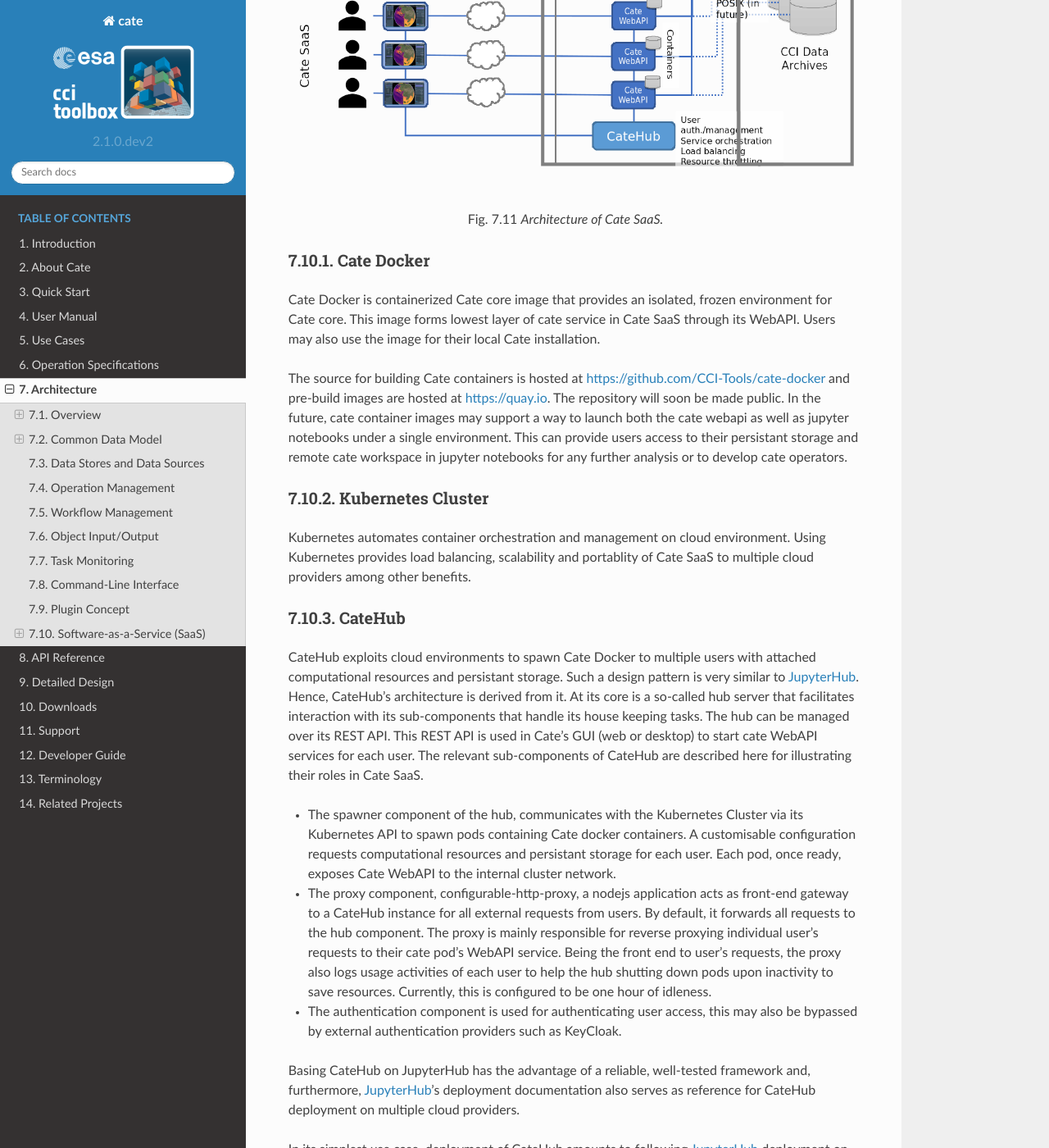
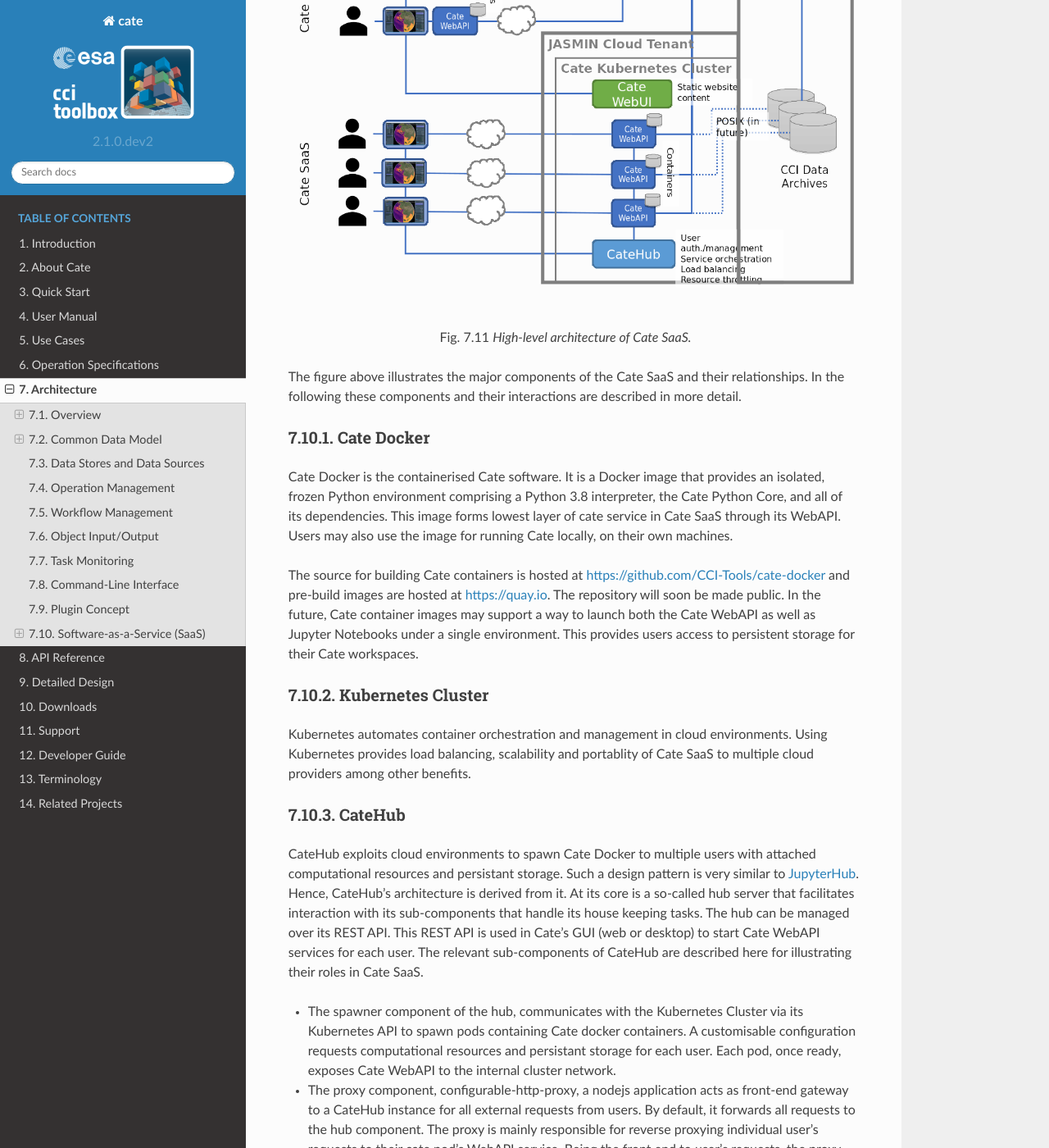
Before and after one commit to CCI-Tools/cate, a Sphinx documentation site: the page built from docs/source/architecture.rst, in a window 1280 px wide and 1400 px high, scrolled down 14141 px. Shown: the whole window at 82% size. Built offline with Sphinx 7.4.7 and the Read the Docs theme 2.0.0, drawn with Linux system fonts in a browser that asks for light colours; some of the changed text lies outside the part shown.

Commit message:
updated docs

```diff
--- a/docs/source/architecture.rst
+++ b/docs/source/architecture.rst
@@ -532,44 +532,54 @@
 
 Software-as-a-Service (SaaS)
 ============================
-This section describes components and architecture of Cate SaaS. This might serve as reference for Cate SaaS deployments
-on various cloud providers.
 
+Cate Software-as-a-Service (SaaS) has been designed to deliver Cate software instances
+to users, so they do not need to install and configure the software on their own.
 
-The following schematic illustrates interaction of various SaaS components.
+Cate SaaS does this by providing individual Cate service instances to logged-in users.
+These instances serve as backends for the Cate GUI (access via the Cate CLI
+will follow soon). The Cate GUI can now be accessed via a dedicated URL in an
+internet browser (*Cate WebUI*) or traditionally installed as a desktop
+application (*Cate Desktop*).
+
+The design of the Cate SaaS and the utilized software components makes it independent
+of the cloud providers. Cate SaaS tenants may be deployed on AWS, GCP, OTC,
+or any ESA DIAS.
+
 
 .. figure:: _static/figures/catehub_components.png
    :align: center
 
-   Architecture of Cate SaaS.
+   High-level architecture of Cate SaaS.
 
+The figure above illustrates the major components of the Cate SaaS and their relationships.
+In the following these components and their interactions are described in more detail.
 
 Cate Docker
 -----------
-Cate Docker is containerized Cate core image that provides an isolated, frozen environment for Cate core.
-This image forms lowest layer of cate service in Cate SaaS through its WebAPI. Users may also use the image for their
-local Cate installation.
+Cate Docker is the containerised Cate software. It is a Docker image that provides an isolated, frozen Python
+environment comprising a Python 3.8 interpreter, the Cate Python Core, and all of its dependencies.
+This image forms lowest layer of cate service in Cate SaaS through its WebAPI. Users may also use
+the image for running Cate locally, on their own machines.
 
 The source for building Cate containers is hosted at https://github.com/CCI-Tools/cate-docker and pre-build images are
 hosted at `https://quay.io <https://quay.io/bcdev/cate-webapi/>`_. The repository will soon be made public.
-In the future, cate container images may support a way to launch both the cate webapi as well as jupyter notebooks under
-a single environment. This can provide users access to their persistant storage and remote cate workspace in jupyter
-notebooks for any further analysis or to develop cate operators.
-
+In the future, Cate container images may support a way to launch both the Cate WebAPI as well as Jupyter Notebooks
+under a single environment. This provides users access to persistent storage for their Cate workspaces.
 
 Kubernetes Cluster
 ------------------
-Kubernetes automates container orchestration and management on cloud environment. Using Kubernetes provides load
+Kubernetes automates container orchestration and management in cloud environments. Using Kubernetes provides load
 balancing, scalability and portablity of Cate SaaS to multiple cloud providers among other benefits.
-
 
 CateHub
 -------
 CateHub exploits cloud environments to spawn Cate Docker to multiple users with attached computational resources and
-persistant storage. Such a design pattern is very similar to JupyterHub_. Hence, CateHub's architecture is derived from it.
-At its core is a so-called hub server that facilitates interaction with its sub-components that handle its house keeping tasks.
-The hub can be managed over its REST API. This REST API is used in Cate's GUI (web or desktop) to start cate WebAPI
-services for each user. The relevant sub-components of CateHub are described here for illustrating their roles in Cate SaaS.
+persistant storage. Such a design pattern is very similar to JupyterHub_. Hence, CateHub's architecture is derived
+from it. At its core is a so-called hub server that facilitates interaction with its sub-components that handle
+its house keeping tasks. The hub can be managed over its REST API. This REST API is used in Cate's GUI (web or desktop)
+to start Cate WebAPI services for each user. The relevant sub-components of CateHub are described here for
+illustrating their roles in Cate SaaS.
 
 - The spawner component of the hub, communicates with the Kubernetes Cluster via its Kubernetes API to spawn pods
   containing Cate docker containers. A customisable configuration requests computational resources and persistant storage
@@ -653,14 +663,16 @@
 
    Cate SaaS Component Interactions.
 
-The Cate SaaS comprises of four components: The Cate GUI, an authorisation layer, the CateHub, and the Cate Web API.
-The Cate GUI is the most visible component from the user's perspective. The Cate GUI is started by the user either by using
-a web representation of the Cate GUI or as an electron desktop application. The Cate GUI enables the user to spawn a Cate
-Web API "owned" by the user. Hence, authentication and authorisation is needed prior to the Web API's launch in order
-to ensure that teh user gets his or her own instance of the Cate Web API service. The CateHub component handles
-user authentication and authorization as well as spawning of the Cate Web API. However, once the Cate Web API has been
-spawned, the Cate GUI will directly communicate with its respective Cate Web API instance.
+The Cate GUI is started by the user either by using the Cate Web UI from an internet browser or Cate Desktop.
+By logging into the CateHub server from the Cate GUI, a new Cate Web API service will be spawned and "owned"
+by the user for the duration of the session.
 
-It is finally the responsibility of the Cate Web API to handle requests regarding queries to the CCI Open Data Portal
-(ODP). In addition, the web API executes computational processes as defined by the user. Once queries and computations have
-been finished, the Cate Web API returns the results to the Cate GUI which consecutively visualises the results.
+Once the Cate Web API service is up and running,
+the Cate GUI directly communicates with it. User interactions, such as operation invocations are translated
+into Cate Web API requests which will then be executed remotely in the cloud environment.
+Data access operations are further delegated to the ESA Open Data Portal (ODP) service.
+Once data access and computations have been completed, the Cate Web API returns the results to the Cate GUI
+which consecutively visualises the results.
+
+If the users logs out, or after a configurable time of idleness, the Cate Web API instances are shut down
+to free allocated cloud resources.
```
Also changed, not shown: other parts of docs/source/architecture.rst (+1 -1 lines).
